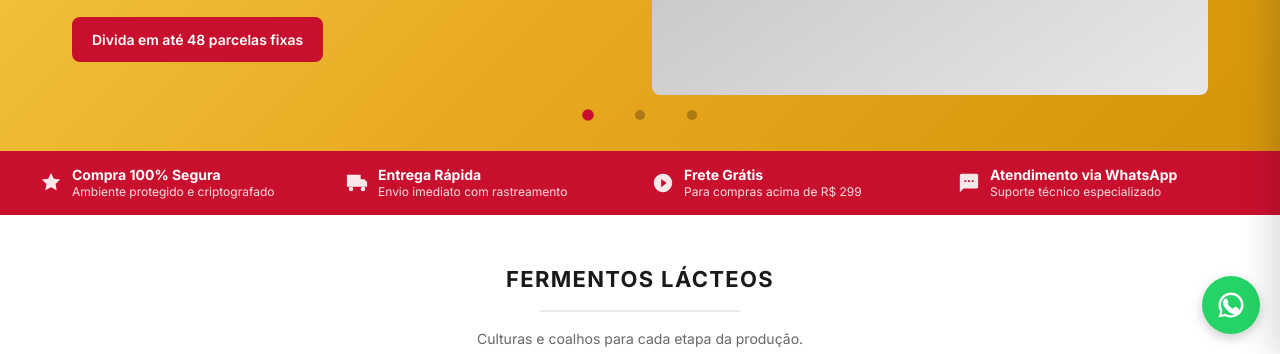
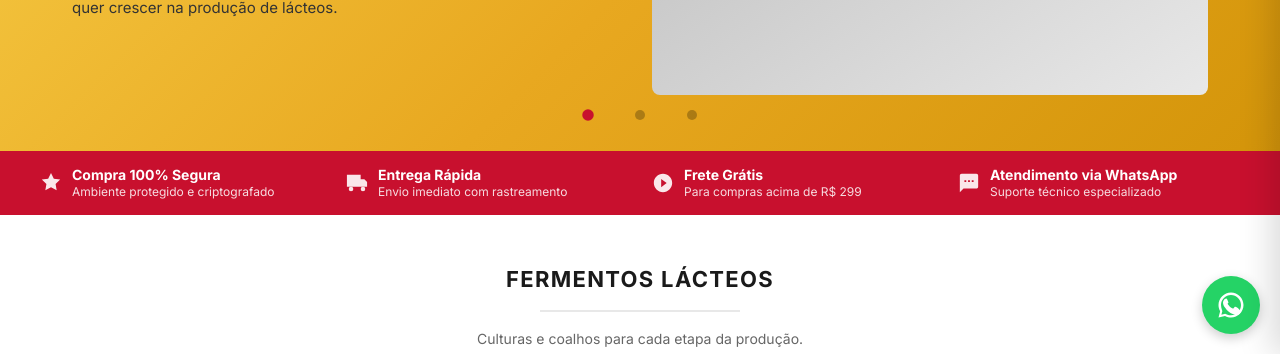
Before and after one commit to matheus3746/ideia_eccomerce_ricanata, a plain HTML site: page index.html in a window 1280 px wide. Shown: the part 446-800 px from the top of the page. Drawn offline with Linux system fonts and the light colour scheme.

Commit message:
Remove o botão de CTA do banner principal.
O banner mantém apenas o texto de financiamento, sem o link de parcelas.

Co-authored-by: Cursor <cursoragent@cursor.com>

```diff
--- a/index.html
+++ b/index.html
@@ -265,7 +265,6 @@
           <p class="hero__eyebrow">Financiamento especial</p>
           <h1>Financie sua queijaria</h1>
           <p class="hero__desc">Criamos uma linha de financiamento especial para quem quer crescer na produção de lácteos.</p>
-          <a href="#" class="btn btn--primary">Divida em até 48 parcelas fixas</a>
         </div>
         <div class="hero__visual" aria-hidden="true">
           <div class="hero__equipment"></div>
```
